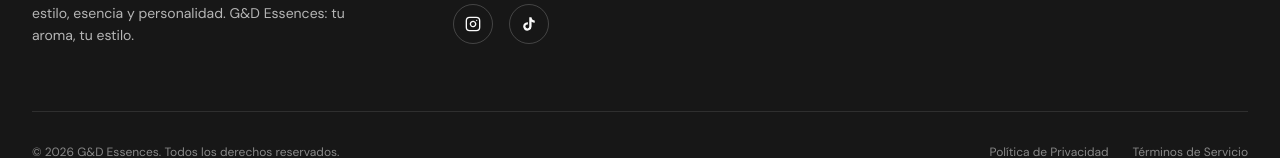
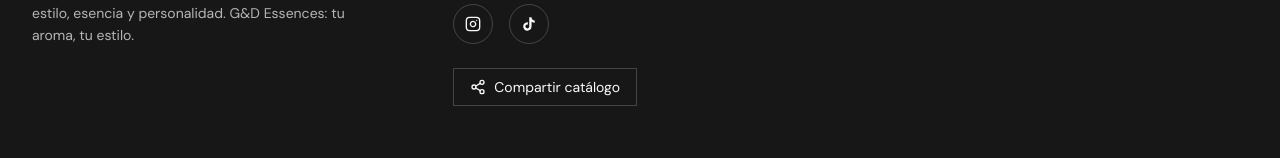
Before and after one commit to daniel-devfrontend/Catalogo-gd-essences, a React (Vite) app in the folder apps/web/: page / in a window 1280 px wide. Shown: the part 2678-2836 px from the top of the page. Built offline with nearby package versions, Linux system fonts and the light colour scheme; no server answers; the database is empty.

Commit message:
Añade botón para compartir el catálogo

```diff
--- a/apps/web/src/components/Footer.jsx
+++ b/apps/web/src/components/Footer.jsx
@@ -1,7 +1,34 @@
 import React from 'react';
 import { Link } from 'react-router-dom';
-import { Instagram } from 'lucide-react';
+import { Instagram, Share2 } from 'lucide-react';
+import { toast } from 'sonner';
 const Footer = () => {
+  const handleShare = async () => {
+    const shareData = {
+      title: 'G&D Essences',
+      text: 'Descubre el catálogo de fragancias de G&D Essences.',
+      url: window.location.href,
+    };
+
+    try {
+      if (navigator.share) {
+        await navigator.share(shareData);
+        return;
+      }
+
+      await navigator.clipboard.writeText(shareData.url);
+      toast.success('Enlace copiado', {
+        description: 'Ya puedes compartir el catálogo donde quieras.',
+      });
+    } catch (error) {
+      if (error.name !== 'AbortError') {
+        toast.error('No se pudo compartir el catálogo', {
+          description: 'Inténtalo de nuevo en unos segundos.',
+        });
+      }
+    }
+  };
+
   return <footer className="bg-primary text-primary-foreground border-t border-border">
       <div className="max-w-7xl mx-auto px-4 sm:px-6 lg:px-8 py-16">
         <div className="grid grid-cols-1 md:grid-cols-3 gap-12">
@@ -30,6 +57,10 @@ const Footer = () => {
                   </svg>
                 </a>
               </div>
+              <button type="button" onClick={handleShare} className="mt-6 inline-flex items-center gap-2 border border-primary-foreground/20 px-4 py-2 text-sm text-primary-foreground transition-all duration-300 hover:bg-primary-foreground hover:text-primary" aria-label="Compartir catálogo">
+                <Share2 className="h-4 w-4" aria-hidden="true" />
+                Compartir catálogo
+              </button>
             </div>
           </div>
         </div>
```
